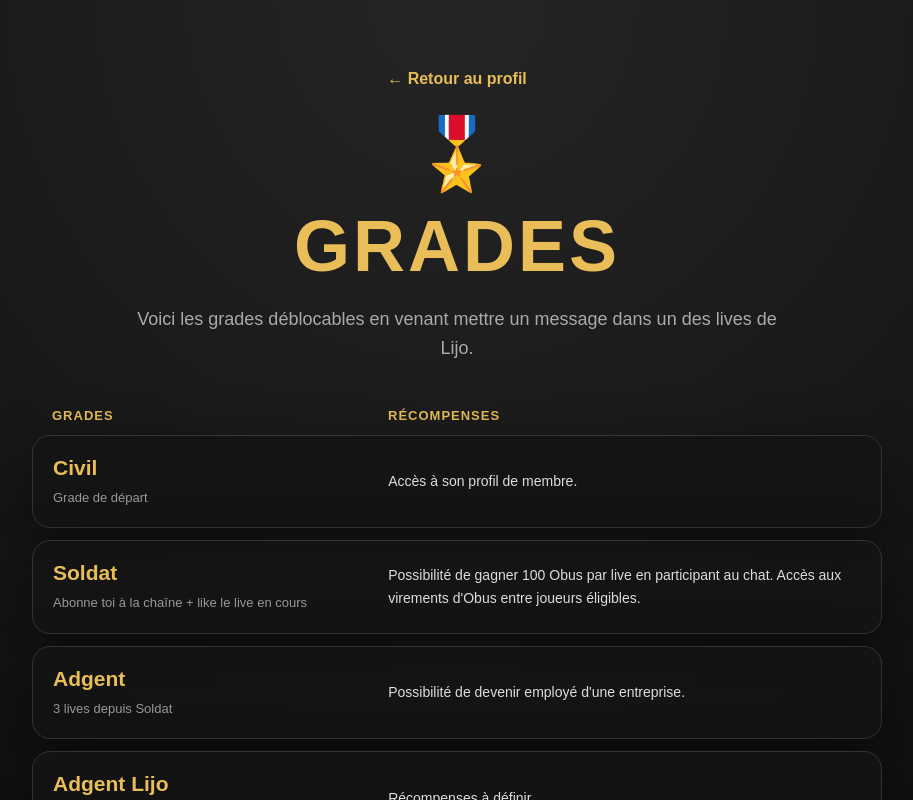
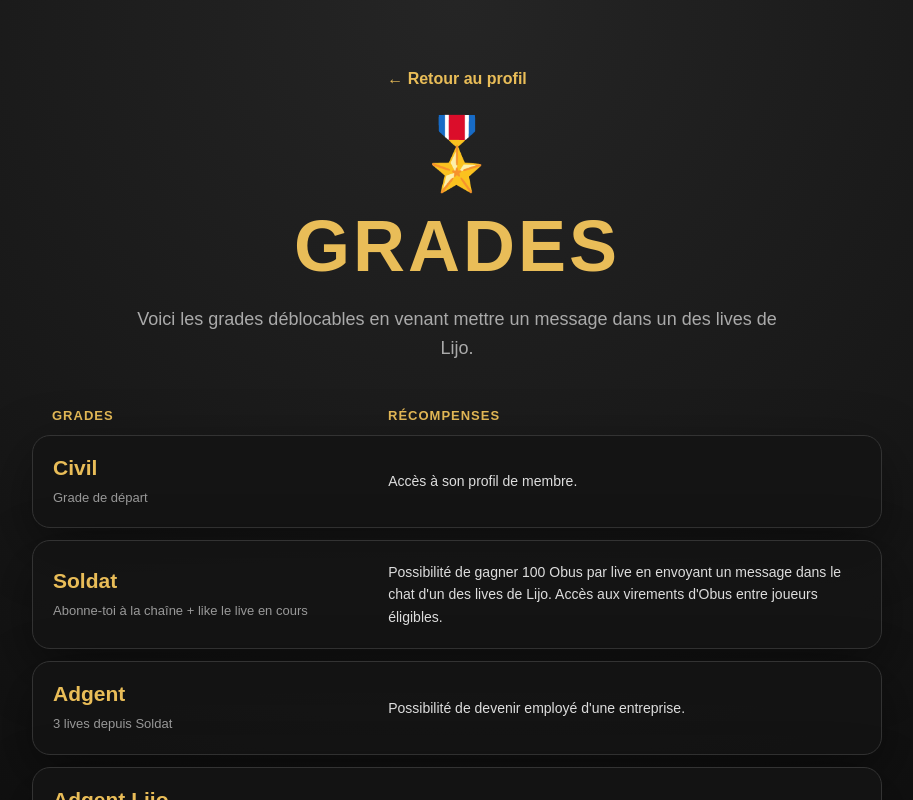
Before and after one commit to lijogaming/LA-TRIBU-DES-OBUS, a Next.js app: page /grades in a window 1280 px wide. Shown: the top 800 px of the page, without its empty margins (183-1096 px from the left). Built offline with nearby package versions, Linux system fonts and the light colour scheme.

Commit message:
Update page.js

```diff
--- a/app/grades/page.js
+++ b/app/grades/page.js
@@ -9,9 +9,9 @@ const grades = [
   },
   {
     nom: "Soldat",
-    condition: "Abonne toi à la chaîne + like le live en cours",
+    condition: "Abonne-toi à la chaîne + like le live en cours",
     deblocage:
-      "Possibilité de gagner 100 Obus par live en participant au chat. Accès aux virements d'Obus entre joueurs éligibles.",
+      "Possibilité de gagner 100 Obus par live en envoyant un message dans le chat d'un des lives de Lijo. Accès aux virements d'Obus entre joueurs éligibles.",
   },
   {
     nom: "Adgent",
```
